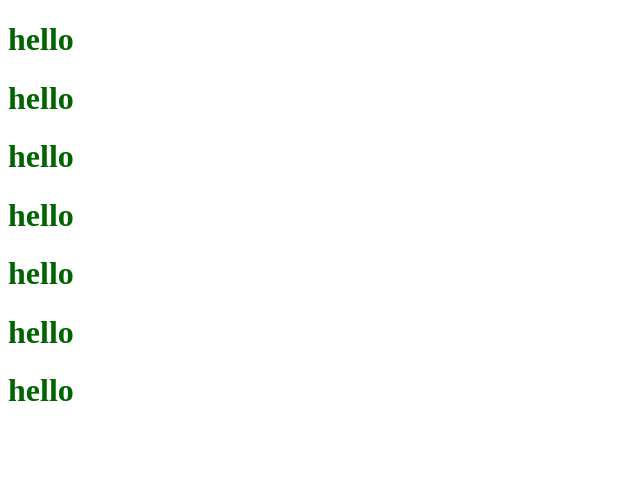
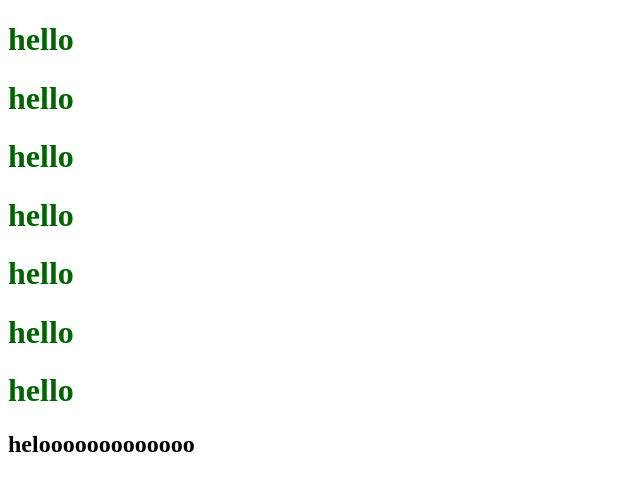
Before and after one commit to dspark410/test, a plain HTML site: page index.html in a window 1280 px wide. Shown: the whole page, without its empty margins (0-640 px from the left). Drawn offline with Linux system fonts and the light colour scheme.

Commit message:
adds a h2 tag

```diff
--- a/index.html
+++ b/index.html
@@ -15,5 +15,6 @@
     <h1>hello</h1>
     <h1>hello</h1>
     <h1>hello</h1>
+    <h2>helooooooooooooo</h2>
 </body>
 </html>
```
